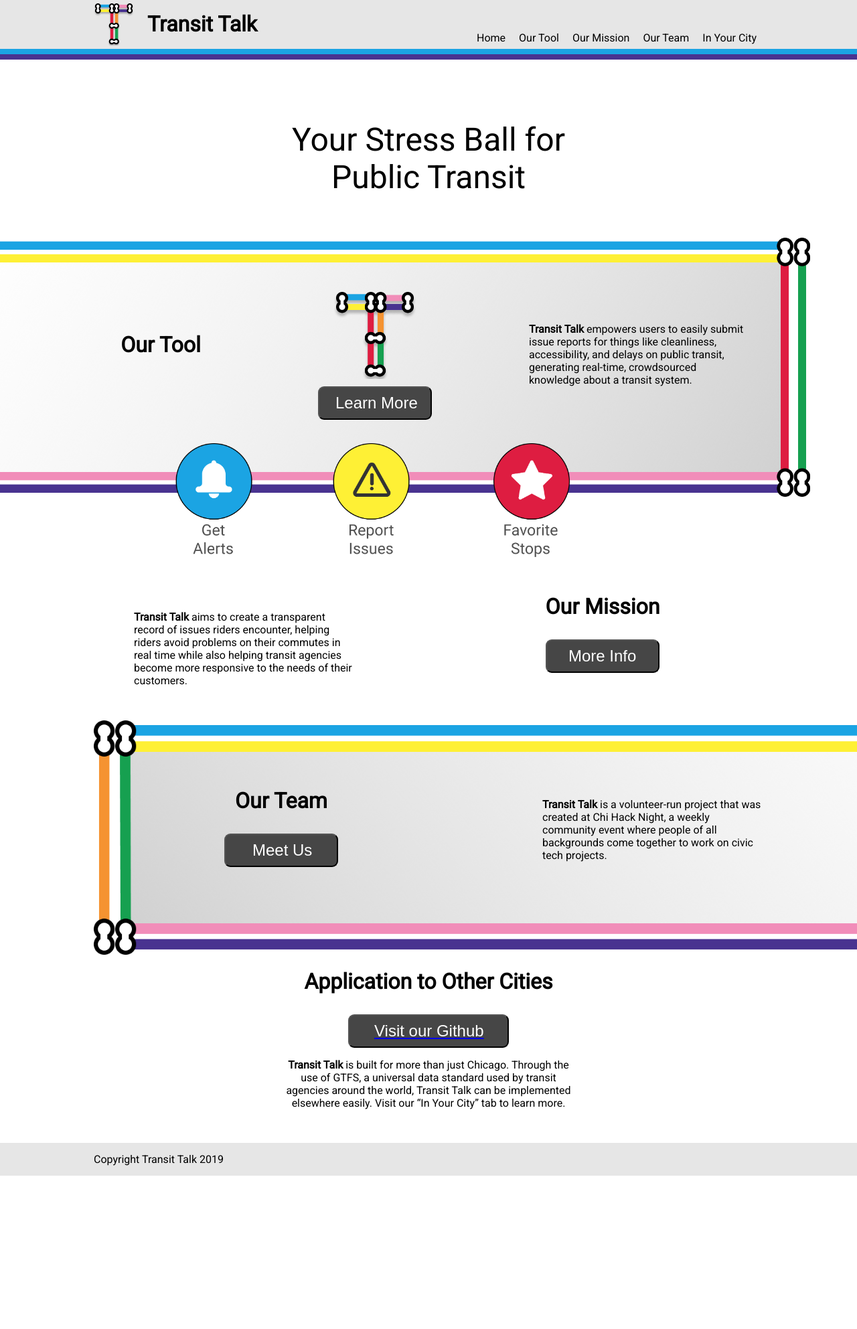
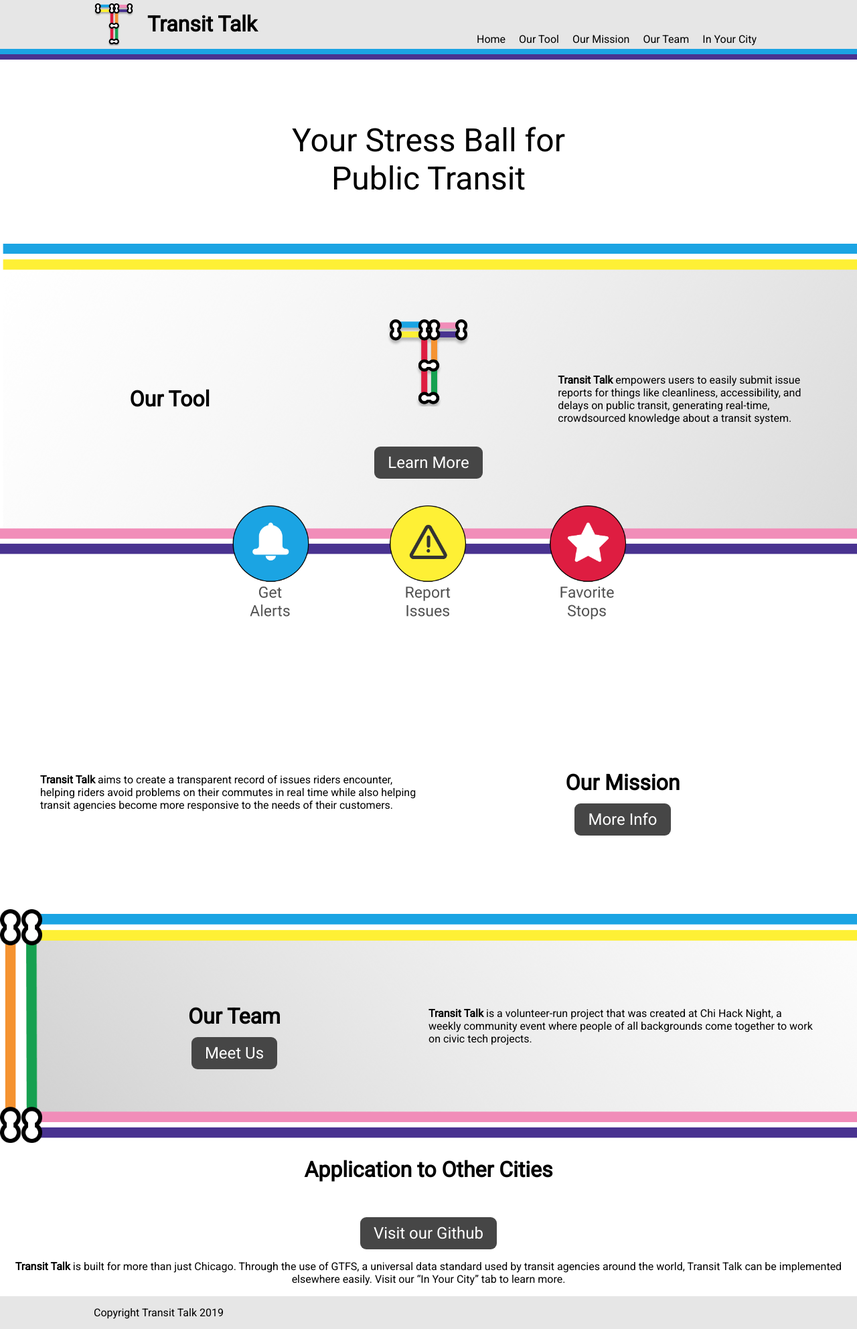
Before and after one commit to TransitTalk/CaravanTransit.github.io, a Jekyll site: the page built from index.html, in a window 1280 px wide. Shown: the whole page at 67% size. Built offline with Jekyll 4.4.1, drawn with Linux system fonts in a browser that asks for light colours; before the commit the page ends 1756 px from its top, so only the background shows below that.

Commit message:
Started fixing index.html styles to be responsive

```diff
--- a/_layouts/default.html
+++ b/_layouts/default.html
@@ -10,7 +10,7 @@
   <body>
     {% include header.html %}
 
-    <main class="page-content">
+    <main>
         {{ content }}
     </main>
 
--- a/_sass/main.scss
+++ b/_sass/main.scss
@@ -20,6 +20,7 @@
  */
 @import 'partials/footer';
 @import 'partials/header';
+@import 'partials/layout';
 
 body {
     font-family: 'Roboto', sans-serif;
@@ -29,18 +30,14 @@
 }
 
 .btn {
-  height: 50px;
+  text-align: center;
+  text-decoration: none;
+  padding: 10px 20px;
+  background-color: #464646;
   color: #FFFFFF;
   font-size: 24px;
-  line-height: 28px;
-  display: flex;
-  align-items: center;
-  text-align: center;
-  background-color: #464646;
   border-radius: 9px;
   margin: 0 auto;
-  margin-left: auto;
-  margin-right: auto;
 }
 .btn:hover {
     background-color: #888888;
@@ -50,21 +47,23 @@
  text-decoration: none;
 }
 
+.logo-large { height: 130px; }
+.logo-med { height: 90px; }
+
 .hero-banner {
   padding-top: 30px;
   padding-bottom: 30px;
+
   h1 {
     font-style: normal;
     font-weight: 500;
     font-size: 48px;
-    line-height: 56px;
     text-align: center;
   }
   h2 {
     font-style: normal;
     font-weight: 500;
     font-size: 38px;
-    line-height: 56px;
     text-align: center;
   }
 }
@@ -73,77 +72,55 @@
     @extend %content-width;
 }
 .section-1 {
-  height: 387px;
   .h1-left {
     display: inline-block;
-    width: 280px;
     text-align: center;
-    transform: translate(190px, 120px);
   }
   .center-btn {
     .btn-learn {
-      width: 170px;
       margin-top: 60px;
-      padding: 0px 0px 0px 24px;
     }
     margin: 0 auto;
-    width: 50%;
     text-align: center;
-    .img-container {
-      height: 130px;
-    }
   }
   .homepage-p-right {
     display: inline-block;
-    height: 100px;
-    width: 330px;
-    float: right;
-    margin: -100px 90px 0px 0px;
   }
   .homepage-p-center {
     display: inline-block;
-    height: 100px;
-    width: 560px;
-    margin: 70px 0px 0px 480px;
+
     p {font-size: 20px;}
   }
   .tool-p-right {
     display: inline-block;
-    height: 100px;
-    float: right;
-    width: 330px;
-    margin: 120px 160px 0px 0px
   }
 }
 .bkgd-1 {
   background-image: url(/assets/images/mobile-partition-left.png);
+  background-size: cover;
+  background-repeat: no-repeat;
+  margin-left: 0px;
+
   @media (min-width: 501px) {
     background-image: url(/assets/images/partition-left.png);
   }
-  background-size: cover;
-  background-repeat: no-repeat;
-  width: 130%;
-  margin-left: -230px;
-
 }
 
 .three-buttons {
+  position: relative;
+  top: -80px;
+  text-align: center;
+
   .features-img {
     height: 170px;
-    margin: -80px 0px 0px 120px;
   }
 }
 .section-2 {
-  height: 240px;
   .h1-right {
     display: inline-block;
-    width: 280px;
-    float: right;
     text-align: center;
-    margin: 30px 100px 0px 0px;
   }
   .center-text {
-    width: 51%;
     text-align: center;
     margin: auto;
     font-size: 20px;
@@ -151,51 +128,31 @@
   }
   .p-left {
     display: inline-block;
-    height: 100px;
-    float: left;
-    width: 330px;
-    margin: 60px 0px 0px 60px;
   }
 
   .btn-mission {
-    width: 170px;
     margin-top: 30px;
-    padding: 0px 0px 0px 32px;
   }
 }
 .section-3 {
-  height: 350px;
   .h1-left {
     display: inline-block;
-    width: 280px;
     text-align: center;
-    transform: translate(140px, 80px);
   }
   .p-left {
     display: inline-block;
-    height: 100px;
-    float: left;
-    width: 330px;
-    margin: 100px 0px 0px 130px;
   }
   .p-right {
     display: inline-block;
-    height: 100px;
-    float: right;
-    width: 330px;
-    margin: 100px 300px 0px 0px;
   }
   .center-text {
-    width: 31%;
     text-align: center;
     margin: auto;
     font-size: 20px;
     padding: 110px 310px 50px 0px;
   }
   .btn-team {
-    width: 170px;
     margin-top: 30px;
-    padding: 0px 0px 0px 40px;
   }
 }
 
@@ -206,28 +163,13 @@
   }
   background-size: cover;
   background-repeat: no-repeat;
-  width: 130%;
-  margin-right: -230px;
+  margin-right: 0px;
 }
-.section-4 {
-  height: 260px;
-  text-align: center;
-  width: 440px;
-  margin: auto;
 
-  .p-center {
-    width: 121%;
-    text-align: center;
-    margin: auto;
-    font-size: 27px;
-    padding: 50px 0px 100px 0px;
-  }
+
+.btn-github {
+    margin-top: 30px;
 }
-.btn-github {
-    width: 240px;
-    margin-top: 30px;
-    padding: 0px 0px 0px 37px;
-  }
 
 *:focus {
     outline: none;
--- a/_sass/partials/_header.scss
+++ b/_sass/partials/_header.scss
@@ -47,19 +47,13 @@
         list-style: none;
         display: flex;
         margin: 0;
-        li {
-          margin: -21px 10px;
-          &:hover {
-            border-bottom: 17px solid white;
 
-          }
-        }
+        li { margin: 0px 10px; }
     }
 }
 
 // Mobile styling
 @media (max-width: 800px) {
-    main { padding: 0px 15px; }
     header {
         position: relative;
 
--- /dev/null
+++ b/_sass/partials/_layout.scss
@@ -0,0 +1,42 @@
+/**
+ * Simple Columns Class - Useful for any basic horizontal columns
+ */
+.simple-cols {
+    display: flex;
+
+    &.-standard {
+        padding: 120px 60px;
+        align-items: center;
+        justify-content: space-evenly;
+    }
+
+    > * { flex: 1; }
+
+    @media (max-width: $mobile-max-width) {
+        flex-direction: column;
+    }
+}
+
+/**
+ * Vertical Columns - A simple class for vertical columns
+ */
+.vertical-cols {
+    display: flex;
+    flex-direction: column;
+
+    &.-center {
+        align-items: center;
+        text-align: center;
+    }
+}
+
+
+/**
+ * Desktop Only -  A class for elements that should only show up on desktop
+ * devices.
+ */
+.dsktp-only {
+    @media (max-width: $mobile-max-width) {
+        display: none;
+    }
+}
--- a/_sass/variables/_spacing.scss
+++ b/_sass/variables/_spacing.scss
@@ -3,3 +3,12 @@
  */
 
 $content-width: 1000px;
+
+
+/**
+ * Media Sizes
+ */
+
+$mobile-max-width: 800px;
+
+$desktop-min-width: 801px;
--- a/index.html
+++ b/index.html
@@ -8,15 +8,15 @@
     Public Transit
   </h1>
 </div>
-<div class="section-1 bkgd-1">
+
+<div class="section-1 bkgd-1 simple-cols -standard">
   <div class="h1-left">
     <h1> Our Tool </h1>
   </div>
   <div class="center-btn">
-    <div class="img-container">
-      <img src="/assets/images/logo.png" style="margin-bottom: -53px;
-    height: 130px;">
-    <button onclick='location.href="tool.html"'type="button" class="btn btn-learn">Learn More</button>
+    <div class="vertical-cols -center">
+      <img src="/assets/images/logo.png" class="logo-large">
+      <a href="tool.html" class="btn btn-learn">Learn More</a>
     </div>
   </div>
   <div class="homepage-p-right">
@@ -24,33 +24,36 @@
     </p>
   </div>
 </div>
+
 <div class="three-buttons">
-  <img src="/assets/images/features.png" class="features-img">
+  <img src="/assets/images/features.png" class="features-img dsktp-only">
 </div>
-<div class="section-2">
+
+<div class="section-2 simple-cols -standard">
   <div class="p-left">
     <p><b>Transit Talk</b> aims to create a transparent record of issues riders encounter, helping riders avoid problems on their commutes in real time while also helping transit agencies become more responsive to the needs of their customers.
     </p>
   </div>
   <div class="h1-right">
     <h1> Our Mission </h1>
-    <button onclick='location.href="mission.html"'type="button" class="btn btn-mission">More Info</button>
+    <a href="mission.html" class="btn btn-mission">More Info</a>
   </div>
+</div>
 
-</div>
-<div class="section-3 bkgd-2">
+<div class="section-3 bkgd-2 simple-cols -standard">
   <div class="h1-left">
     <h1> Our Team </h1>
-    <button onclick='location.href="team.html"'type="button" class="btn btn-team">Meet Us</button>
+    <a href="team.html" class="btn btn-team">Meet Us</a>
   </div>
   <div class="p-right">
     <p><b>Transit Talk</b> is a volunteer-run project that was created at Chi Hack Night, a weekly community event where people of all backgrounds come together to work on civic tech projects.
     </p>
   </div>
 </div>
-<div class="section-4">
+
+<div class="section-4 vertical-cols -center">
   <h1> Application to Other Cities </h1>
-  <a href="http://github.com/TransitTalk/Transit-Talk"><button type="button" class="btn btn-github">Visit our Github</button></a>
+  <a href="http://github.com/TransitTalk/Transit-Talk" class="btn btn-github">Visit our Github</a>
   <p> <b>Transit Talk</b> is built for more than just Chicago. Through the use of GTFS, a universal data standard used by transit agencies around the world, Transit Talk can be implemented elsewhere easily. Visit our “In Your City” tab to learn more.
   </p>
 </div>
--- a/tool.html
+++ b/tool.html
@@ -4,11 +4,10 @@
 
 <div class="hero-banner">
   <h1> Our Tool</h1>
-  <img src="/assets/images/logo.png" style="margin-left: 45%;
-    height: 90px;">
+  <img src="/assets/images/logo.png" class="logo-med">
     <h2>Rider-Powered Transit Information</h2>
+</div>
 
-</div>
 <div class="section-1 bkgd-1">
   <div class="h1-left">
     <img src="/assets/images/tool-screen-1.png" style="    margin: -70px -160px 0px 0px;height: 260px;">
```
